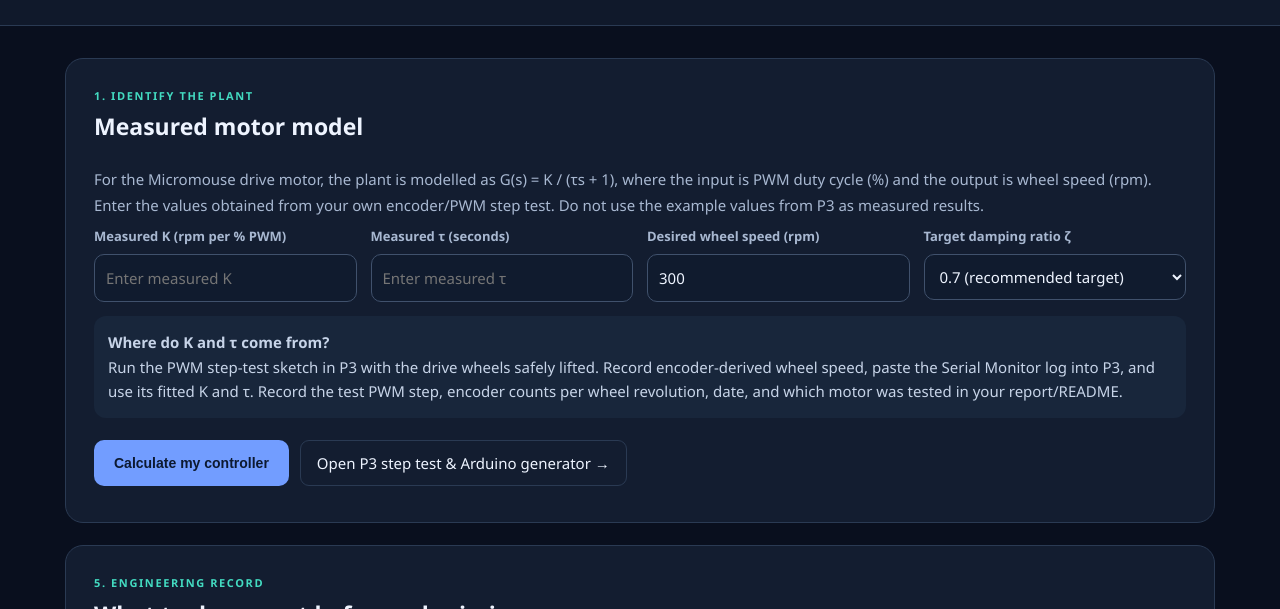
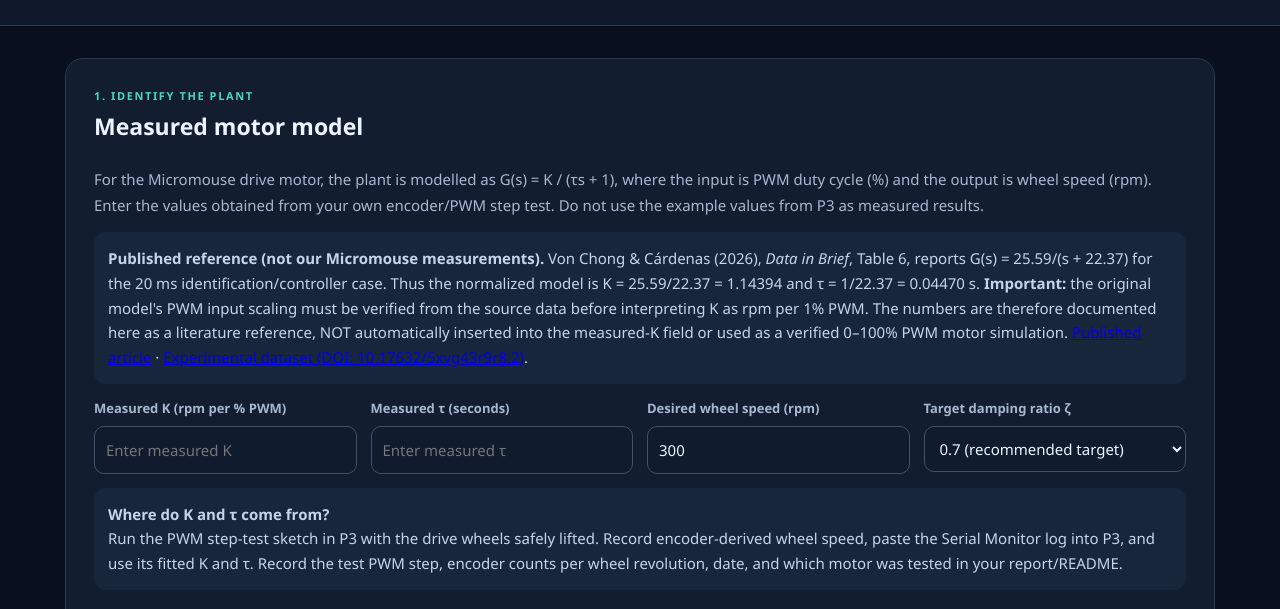
Before and after one commit to batool2006bsharat-cyber/encs4380-dynamics-Jerry, a plain HTML site: page my-system.html in a window 1280 px wide. Shown: the part 140-749 px from the top of the page. Drawn offline with Linux system fonts and the light colour scheme.

Commit message:
Document published motor reference and prevent unverified PWM unit assumptions

```diff
--- a/my-system.html
+++ b/my-system.html
@@ -23,6 +23,7 @@
 <section class="card">
 <div class="eyebrow">1. IDENTIFY THE PLANT</div><h2>Measured motor model</h2>
 <p class="system-intro">For the Micromouse drive motor, the plant is modelled as G(s) = K / (τs + 1), where the input is PWM duty cycle (%) and the output is wheel speed (rpm). Enter the values obtained from your own encoder/PWM step test. Do not use the example values from P3 as measured results.</p>
+<div class="system-note"><strong>Published reference (not our Micromouse measurements).</strong> Von Chong &amp; Cárdenas (2026), <em>Data in Brief</em>, Table 6, reports G(s) = 25.59/(s + 22.37) for the 20 ms identification/controller case. Thus the normalized model is K = 25.59/22.37 = 1.14394 and τ = 1/22.37 = 0.04470 s. <strong>Important:</strong> the original model's PWM input scaling must be verified from the source data before interpreting K as rpm per 1% PWM. The numbers are therefore documented here as a literature reference, NOT automatically inserted into the measured-K field or used as a verified 0–100% PWM motor simulation. <a href="https://pmc.ncbi.nlm.nih.gov/articles/PMC13634765/" target="_blank" rel="noopener">Published article</a> · <a href="https://data.mendeley.com/datasets/5xvg43r9r8/2" target="_blank" rel="noopener">Experimental dataset (DOI: 10.17632/5xvg43r9r8.2)</a>.</div>
 <div class="system-grid">
 <div><label for="gainK">Measured K (rpm per % PWM)</label><input id="gainK" type="number" min="0.001" step="any" placeholder="Enter measured K" required></div>
 <div><label for="timeTau">Measured τ (seconds)</label><input id="timeTau" type="number" min="0.001" step="any" placeholder="Enter measured τ" required></div>
```
